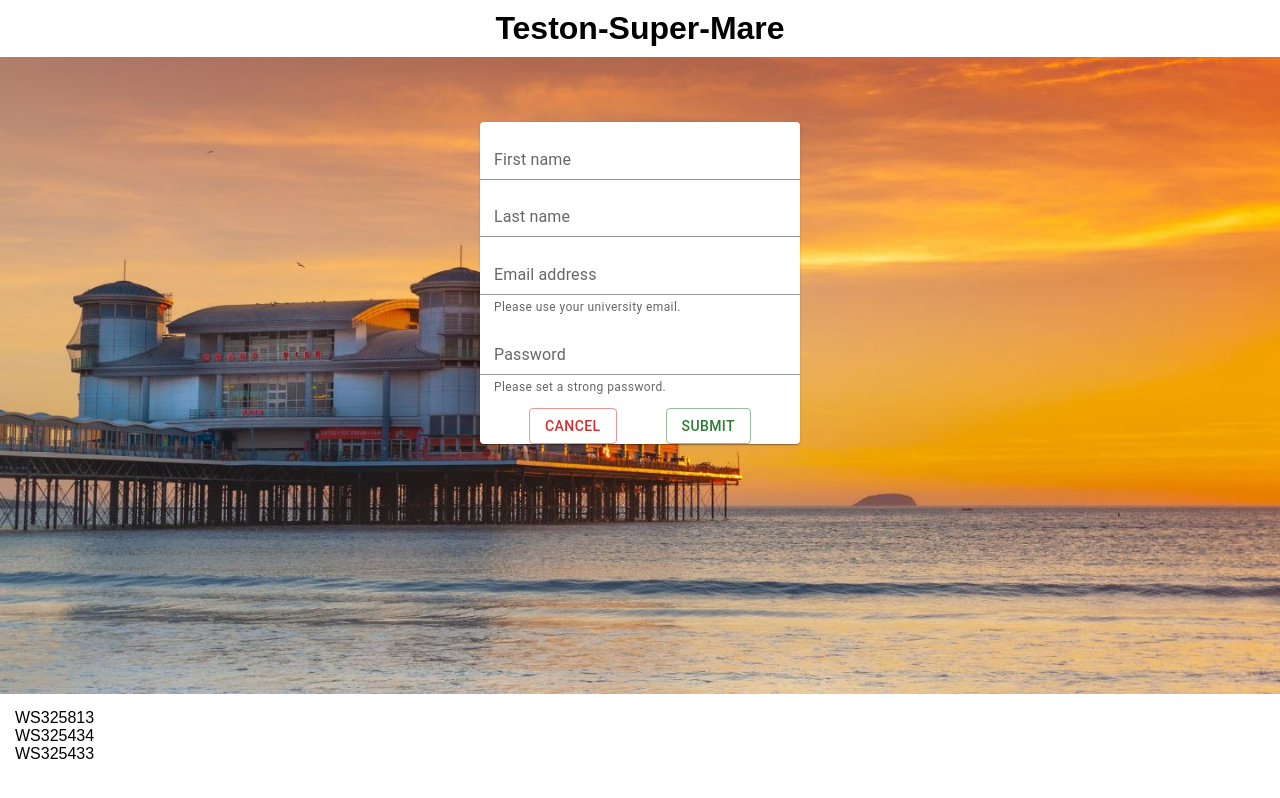
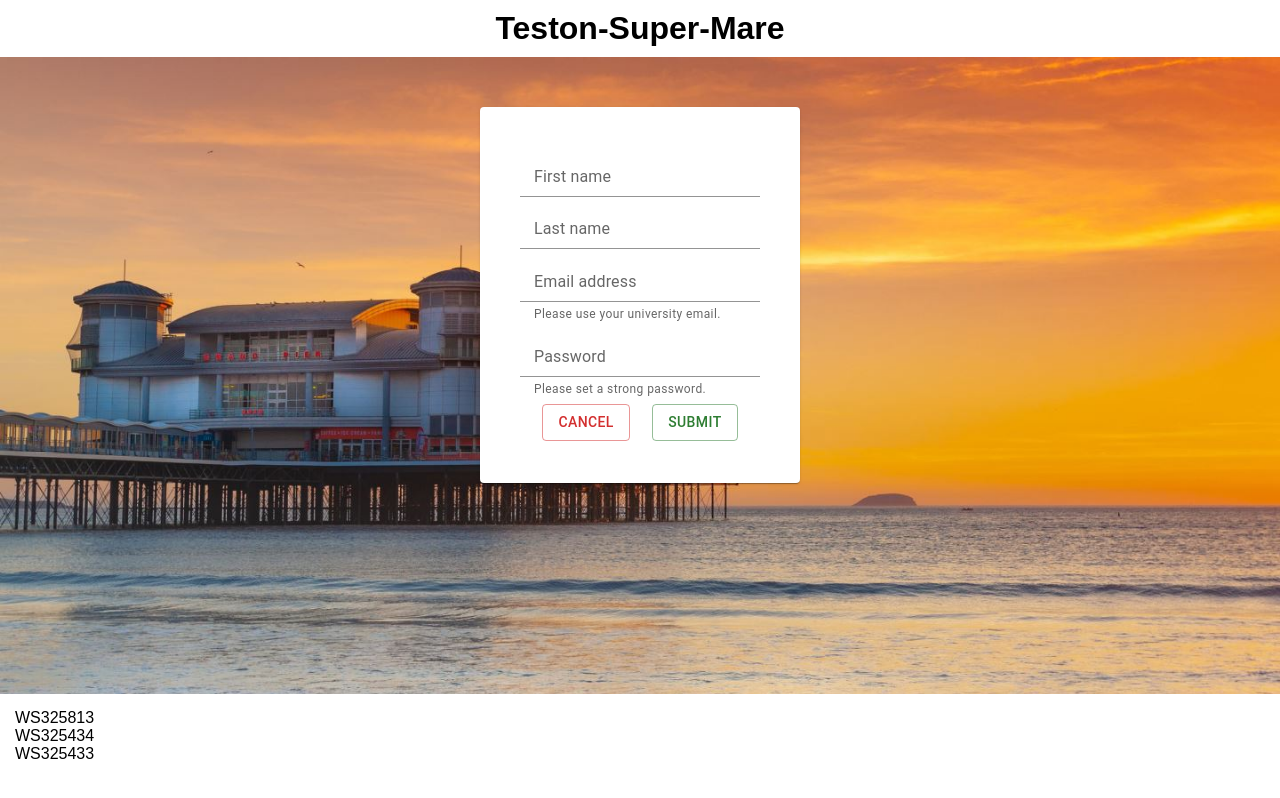
Before and after one commit to westoncollab/csd, a React (Create React App) app in the folder App/teston-super-mare/: page /signup in a window 1280 px wide. Built offline with nearby package versions, Linux system fonts and the light colour scheme.

Commit message:
refactor registration page to use material styling

```diff
--- a/App/teston-super-mare/src/pages/Registration/Registration.controller.js
+++ /dev/null
@@ -1,19 +0,0 @@
-import UsersService from '../../services/users.service';
-
-class RegistrationController {
-    constructor() {
-        this.usersService = new UsersService();
-    }
-
-    async saveNewUser(firstName, lastName, email, password) {
-        // validate input
-        if (!firstName || !lastName || !email || !password) {
-            return 'Error: missing data';
-        }
-
-        // send to DB - passwords hashed on the server.
-        return await this.usersService.saveNewUser(firstName, lastName, email, password);
-    }
-}
-
-export default RegistrationController;
--- a/App/teston-super-mare/src/pages/Registration/Registration.css
+++ /dev/null
@@ -1,24 +0,0 @@
-.registration {
-    height: 60%;
-    width: 320px;
-    justify-content: space-around;
-    margin: 15px auto auto;
-}
-.registration form {
-    height: 100%;
-}
-
-.column {
-    display: flex;
-    flex-direction: column;
-}
-
-.form-inputs {
-    height: 100%;
-    justify-content: space-evenly;
-}
-
-.form-buttons {
-    display: flex;
-    justify-content: space-evenly;
-}
--- a/App/teston-super-mare/src/pages/Registration/Registration.jsx
+++ b/App/teston-super-mare/src/pages/Registration/Registration.jsx
@@ -1,9 +1,8 @@
 import React, { useState } from 'react';
-import './Registration.css';
-import { FormControl, InputLabel, Input, FormHelperText, Button, Alert, AlertTitle, Paper } from '@mui/material';
-import RegistrationController from './Registration.controller';
+import { FormControl, Stack, InputLabel, Input, FormHelperText, Button, Alert, AlertTitle, Paper } from '@mui/material';
+import UsersService from '../../services/users.service';
 
-const registrationController = new RegistrationController();
+const usersService = new UsersService();
 const Registration = () => {
     const [firstName, setFirstName] = useState('');
     const [lastName, setLastName] = useState('');
@@ -15,8 +14,9 @@ const Registration = () => {
         // prevent normal form HTTP call, handle submission with JS instead
         event.preventDefault();
 
+        if (firstName || lastName || email || password) {
             // redirect new user or show error message
-        registrationController.saveNewUser(firstName, lastName, email, password).then(result => {
+            usersService.saveNewUser(firstName, lastName, email, password).then(result => {
                 setAlert('success');
             }).catch (err => {
                 if (err.response.data && err.response.data === 'duplicate') {
@@ -25,6 +25,7 @@ const Registration = () => {
                     setAlert('error');
                 }
             });
+        }
     }
 
     function handleInput(e, setter) {
@@ -56,9 +57,12 @@ const Registration = () => {
                 Please try again later.
             </Alert>
         : null}
-        <Paper className='registration'>
-            <form className='column' onSubmit={handleSubmit}>
-                <div className='column form-inputs'>
+        <Paper sx={{
+            p: 5,
+            height: 0.7,
+            width: 320
+        }}>
+            <Stack justifyContent='space-around' sx={{ height: 1 }}>
                 <FormControl>
                     <InputLabel htmlFor='firstName'>First name</InputLabel>
                     <Input
@@ -99,16 +103,15 @@ const Registration = () => {
                         required />
                     <FormHelperText id='passwordHelper'>Please set a strong password.</FormHelperText>
                 </FormControl>
-                </div>
-                <div className='form-buttons'>
+                <Stack direction='row' justifyContent='space-evenly'>
                     <Button color='error' variant='outlined' href='/'>
                         Cancel
                     </Button>
-                    <Button color='success' variant='outlined' type='submit'>
+                    <Button color='success' variant='outlined' onClick={handleSubmit}>
                         Submit
                     </Button>
-                </div>
-            </form>
+                </Stack>
+            </Stack>
         </Paper>
     </>);
 }
```
Lines whose indentation alone changed are shown as unchanged.
